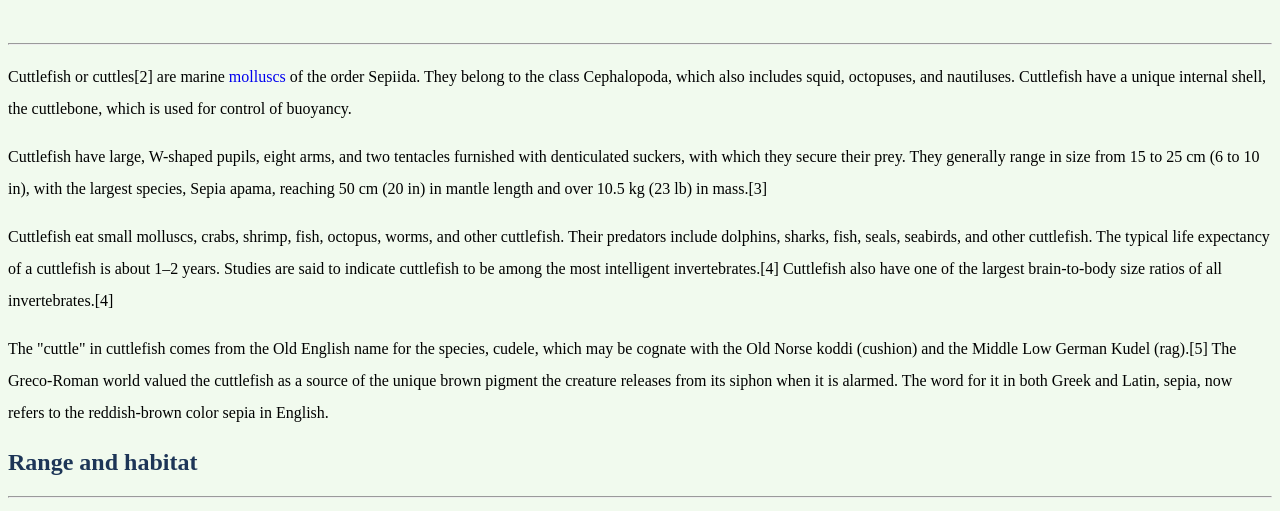
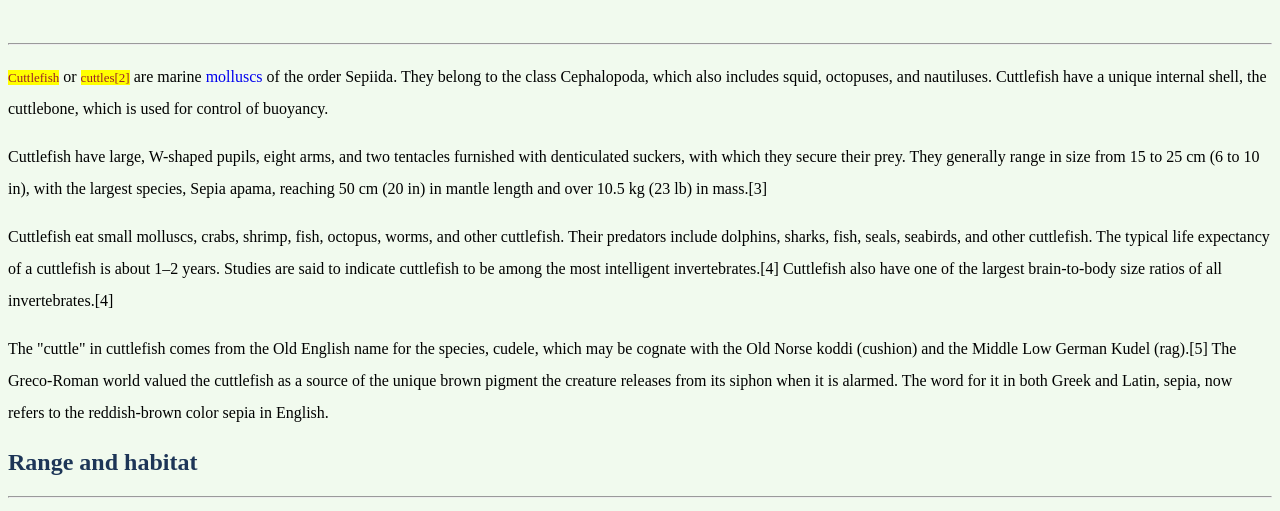
Before and after one commit to ifmurad/Programming, a plain HTML site: page Web development/CSS_Text_Properties.html in a window 1280 px wide. Shown: the part 205-716 px from the top of the page. Drawn offline with Linux system fonts and the light colour scheme.

Commit message:
CSS selectors

```diff
--- a/Web development/CSS_Text_Properties.html
+++ b/Web development/CSS_Text_Properties.html
@@ -19,7 +19,7 @@
     <h1>Cuttlefish</h1>
     <hr>
     <p>
-        Cuttlefish or cuttles[2] are marine <a href="nowhere">molluscs</a> of the order Sepiida. They belong to the class Cephalopoda, which
+        <span class="fish">Cuttlefish</span> or <span class="fish">cuttles[2]</span> are marine <a href="nowhere">molluscs</a> of the order Sepiida. They belong to the class Cephalopoda, which
         also includes squid, octopuses, and nautiluses. Cuttlefish have a unique internal shell, the cuttlebone, which
         is used for control of buoyancy.
     </p>
--- a/Web development/app.css
+++ b/Web development/app.css
@@ -32,3 +32,13 @@ h1, h2 {
     background-color: #1d3557;
     color: #f1faee;
 }
+
+span {
+    color: blue;
+}
+
+.fish {
+    background-color: yellow;
+    color: #9b2226;
+    font-size: small;
+}
```
